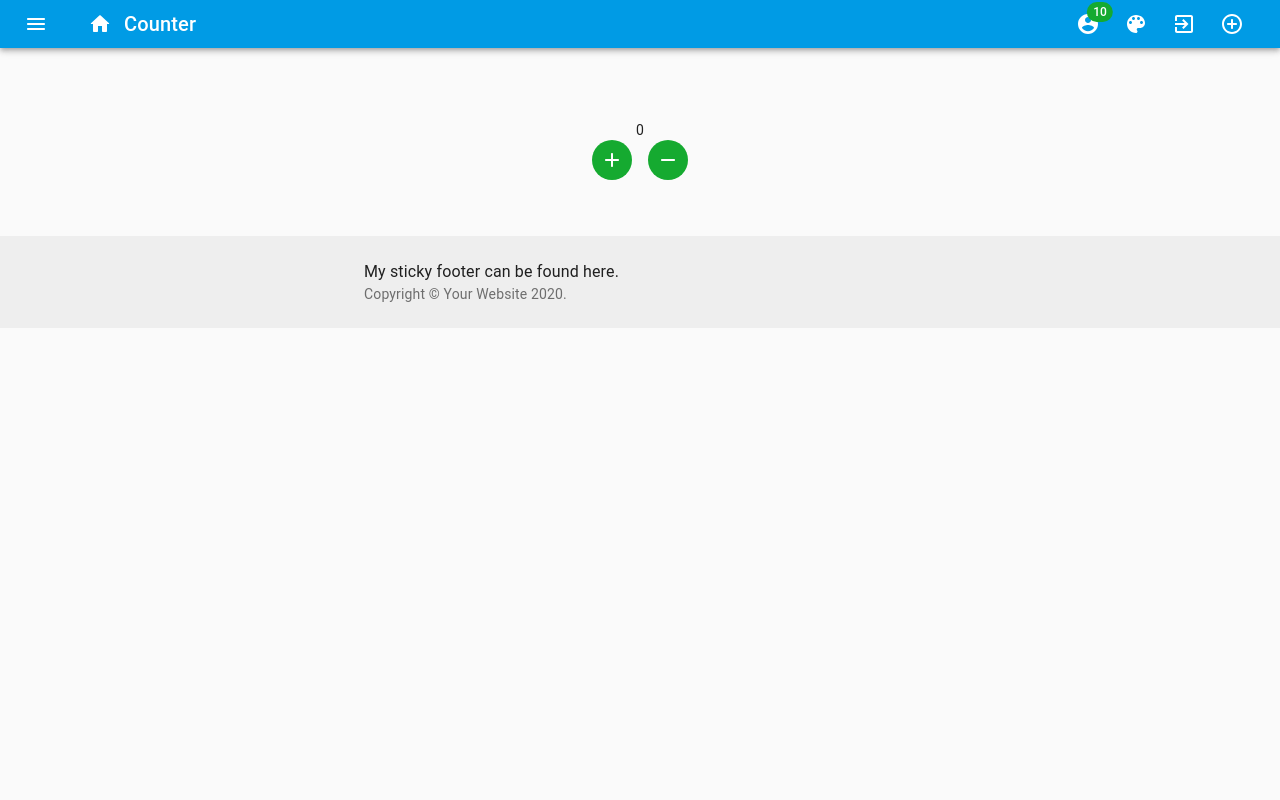
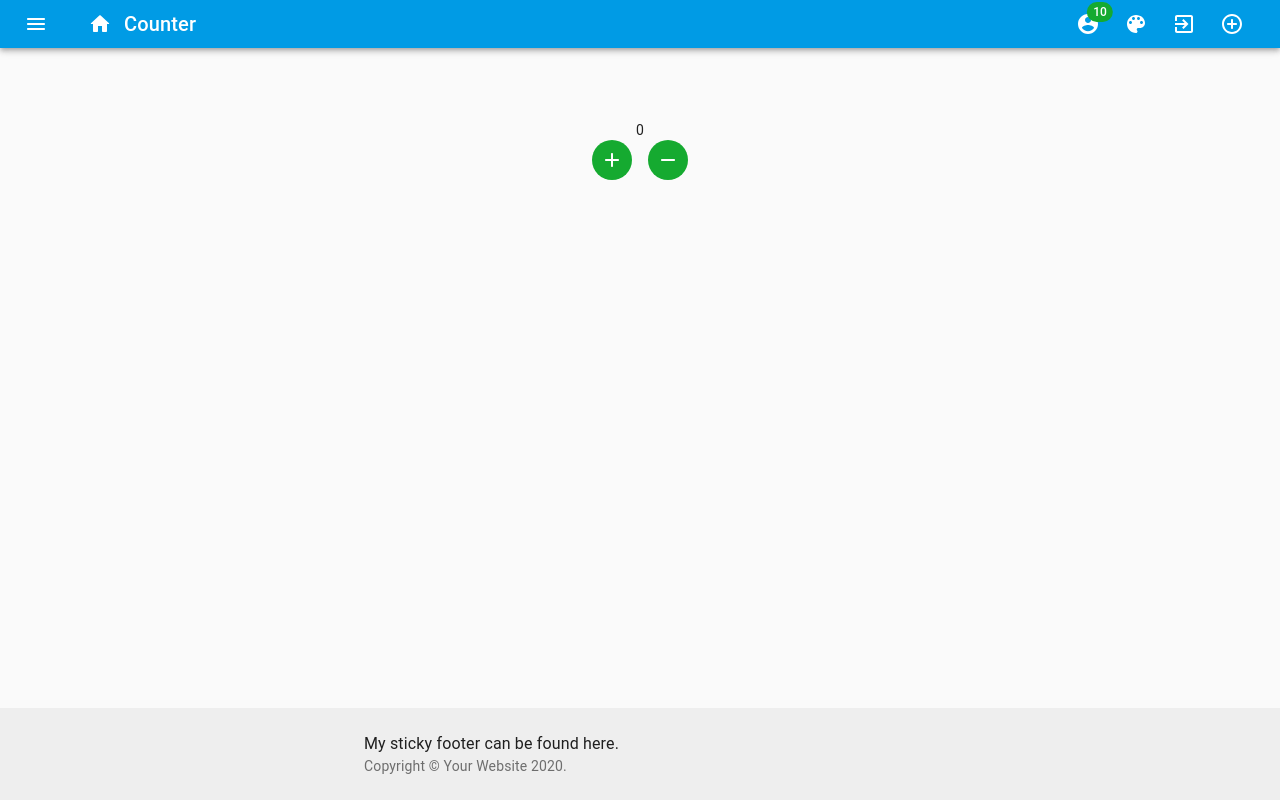
Before and after one commit to JonesTPG/fullstack-theme-base, a React (Create React App) app in the folder front-end/: page /counter in a window 1280 px wide. Built offline with nearby package versions, Linux system fonts and the light colour scheme; no server answers; what apollo-link-ws would draw is missing.

Commit message:
Stuck footer to the bottom

```diff
--- a/front-end/src/components/footer/Footer.jsx
+++ b/front-end/src/components/footer/Footer.jsx
@@ -29,8 +29,12 @@ const useStyles = makeStyles(theme => ({
     marginBottom: theme.spacing(2)
   },
   footer: {
-    padding: theme.spacing(3, 2),
-    marginTop: 'auto',
+    padding: theme.spacing(3),
+    position: "absolute",
+    bottom: 0,
+    width: "100%",
+    alignItems: "center",
+    justifyContent: 'center',
     backgroundColor:
       theme.palette.type === 'dark'
         ? theme.palette.grey[800]
```
